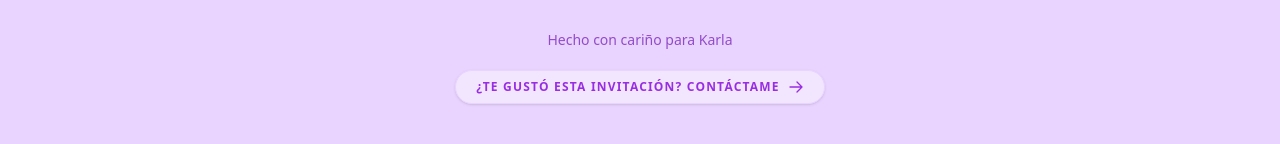
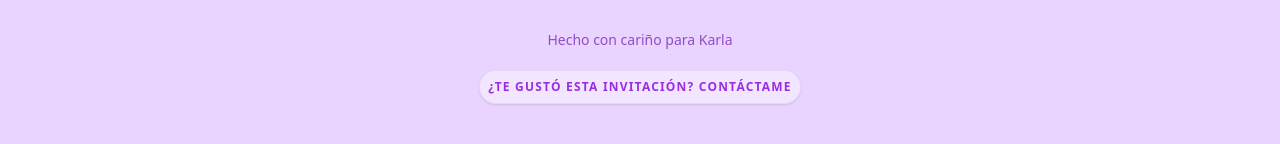
Before and after one commit to CesarEduardoCeronM/Invitacion-XV, a React (Vite) app: page / in a window 1280 px wide. Shown: the part 5306-5450 px from the top of the page. Built offline with nearby package versions, Linux system fonts and the light colour scheme; no server answers; the database is empty.

Commit message:
list of changes:     modified:   src/components/Details.jsx     modified:   src/components/Introduction.jsx     modified:   src/components/TheQuinceanera.jsx

```diff
--- a/src/App.jsx
+++ b/src/App.jsx
@@ -59,14 +59,11 @@ function App() {
           href="https://wa.me/527711896342?text=Hola,%20me%20gustó%20mucho%20la%20invitación%20digital%20y%20me%20gustaría%20cotizar%20una."
           target="_blank"
           rel="noopener noreferrer"
-          className="inline-flex items-center gap-2 px-5 py-2 mt-2 bg-white/40 hover:bg-white/80 border border-purple-200 rounded-full text-purple-700 transition-all duration-300 shadow-sm hover:shadow hover:-translate-y-0.5 group"
+          className="inline-flex items-center gap-2 px-2 py-2 mt-2 bg-white/40 hover:bg-white/80 border border-purple-200 rounded-full text-purple-700 transition-all duration-300 shadow-sm hover:shadow hover:-translate-y-0.5 group"
         >
           <span className="text-xs uppercase tracking-widest font-bold opacity-80 group-hover:opacity-100">
             ¿Te gustó esta invitación? Contáctame
           </span>
-          <svg xmlns="http://www.w3.org/2000/svg" fill="none" viewBox="0 0 24 24" strokeWidth={2} stroke="currentColor" className="w-4 h-4 opacity-80 group-hover:opacity-100">
-            <path strokeLinecap="round" strokeLinejoin="round" d="M13.5 4.5 21 12m0 0-7.5 7.5M21 12H3" />
-          </svg>
         </a>
 
       </div>
```
